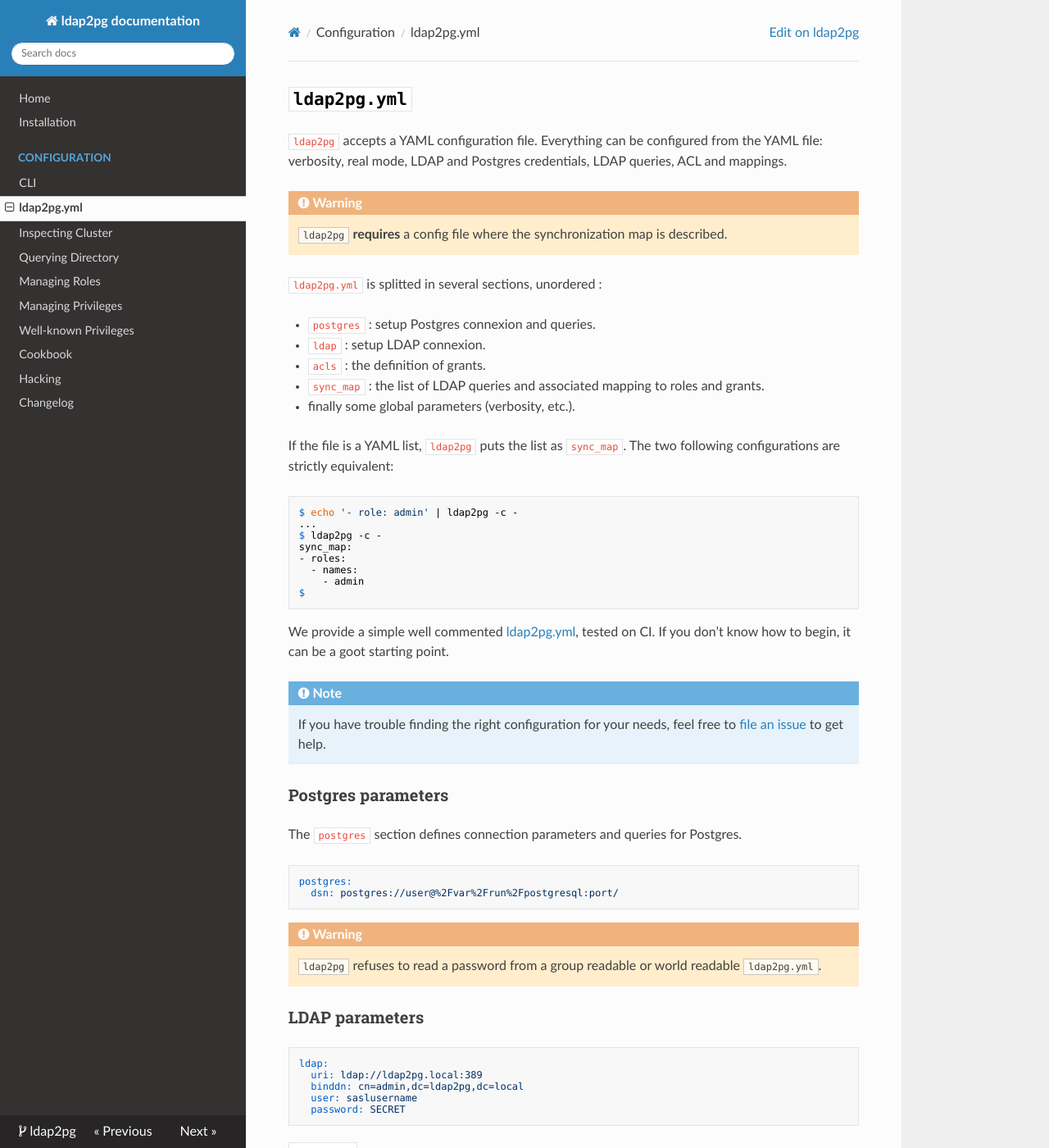
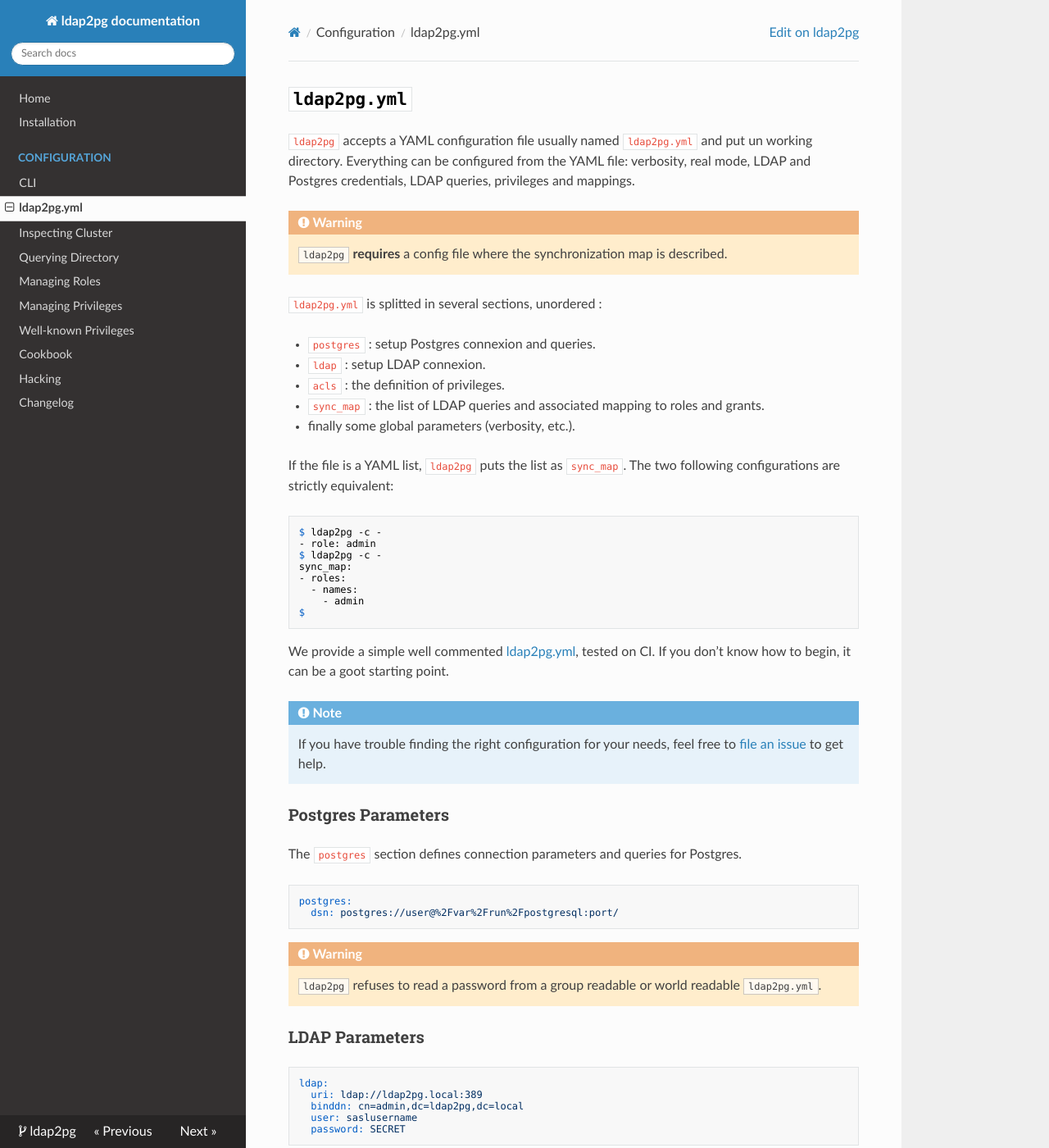
Before and after one commit to dalibo/ldap2pg, an MkDocs documentation site: the page built from docs/config.md, in a window 1280 px wide and 1400 px high. Shown: the whole window at 82% size. Built offline with MkDocs 1.6.1, drawn with Linux system fonts in a browser that asks for light colours; nearby versions of some CDN libraries; old or Windows-style settings are respelled for this version of MkDocs; some of the changed text lies outside the part shown.

Commit message:
Review documentation

````diff
--- a/docs/config.md
+++ b/docs/config.md
@@ -2,9 +2,10 @@
 
 <h1><tt>ldap2pg.yml</tt></h1>
 
-`ldap2pg` accepts a YAML configuration file. Everything can be configured from
-the YAML file: verbosity, real mode, LDAP and Postgres credentials, LDAP
-queries, ACL and mappings.
+`ldap2pg` accepts a YAML configuration file usually named `ldap2pg.yml` and put
+un working directory. Everything can be configured from the YAML file:
+verbosity, real mode, LDAP and Postgres credentials, LDAP queries, privileges
+and mappings.
 
 !!! warning
 
@@ -16,7 +17,7 @@
 
 - `postgres` : setup Postgres connexion and queries.
 - `ldap` : setup LDAP connexion.
-- `acls` : the definition of grants.
+- `acls` : the definition of privileges.
 - `sync_map` : the list of LDAP queries and associated mapping to roles and
   grants.
 - finally some global parameters (verbosity, etc.).
@@ -25,8 +26,8 @@
 following configurations are strictly equivalent:
 
 ``` console
-$ echo '- role: admin' | ldap2pg -c -
-...
+$ ldap2pg -c -
+- role: admin
 $ ldap2pg -c -
 sync_map:
 - roles:
@@ -46,7 +47,7 @@
     [file an issue](https://github.com/dalibo/ldap2pg/issues/new) to get help.
 
 
-## Postgres parameters
+## Postgres Parameters
 
 The `postgres` section defines connection parameters and queries for Postgres.
 
@@ -61,7 +62,7 @@
     readable `ldap2pg.yml`.
 
 
-## LDAP parameters
+## LDAP Parameters
 
 ``` yaml
 ldap:
@@ -97,7 +98,7 @@
     It just means you want a role named `toto` in the cluster.
 
 
-## Various parameters
+## Various Parameters
 
 Finally, `ldap2pg.yml` contains various plain parameters for `ldap2pg`
 behaviour.
@@ -114,7 +115,7 @@
 ```
 
 
-## File location
+## File Location
 
 `ldap2pg` searches for files in the following order :
 
````
Also changed, not shown: docs/cli.md (+1 -1 lines), docs/cookbook.md (+2 -2 lines), docs/ldap.md (+1 -1 lines).
